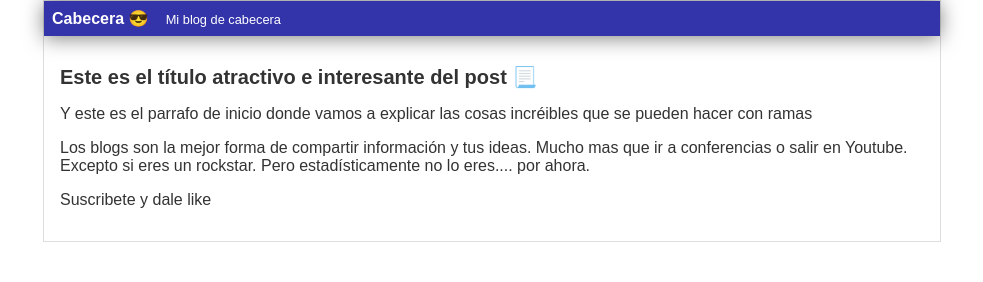
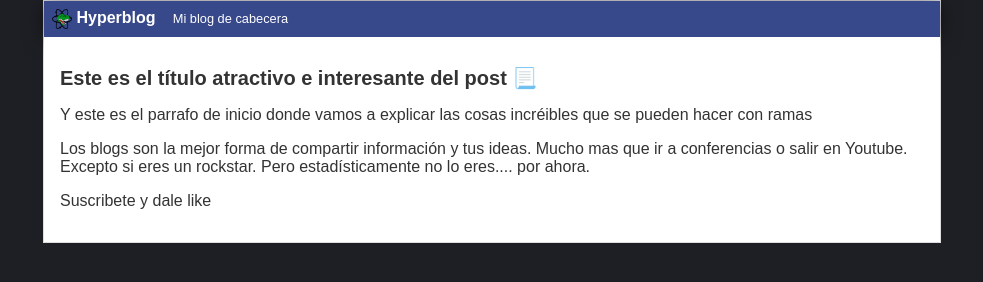
Before and after one commit to zearkiatos/hyperblog, a plain HTML site: page blogpost.html in a window 1280 px wide. Shown: the whole page, without its empty margins (148-1131 px from the left). Drawn offline with Linux system fonts and the light colour scheme.

Commit message:
Change background color and add new logo

```diff
--- a/blogpost.html
+++ b/blogpost.html
@@ -8,7 +8,8 @@
   <body>
     <div id="container">
       <div id="cabecera">
-        Cabecera 😎
+        <img id="logo" src="images/dinoGeek.png" />
+        Hyperblog
         <span id="tagline">Mi blog de cabecera</span>
       </div>
       <div id="post">
--- a/css/styles.css
+++ b/css/styles.css
@@ -1,19 +1,29 @@
-body {
+body
+{
+    background: #1e1f24;
+    color: #333;
     text-align: center;
-    font-family:"Arial";
-    color: #333;
+    font-family: Arial;
     font-size: 16px;
     margin: 0;
     padding: 0;
 }
-#cabecera {
-    background: #33a;
-    box-shadow: 0px 2px 20px 0px rgba(0, 0, 0, 0.5);
+#cabecera
+{
+    background: #37488b;
+    box-shadow: 0px 2px 20px 0px rgba(0,0,0,0.5);
     color: white;
     font-weight: bold;
     margin: 0;
     padding: 0.5em;
 }
+
+#cabecera #logo
+{
+    width: 20px;
+    vertical-align: middle;
+}
+
 #cabecera #tagline {
     padding: 0 0 0 1em;
     font-weight: normal;
@@ -32,5 +42,6 @@
 }
 
 #post {
+    background: white;
     padding: 1em;
 }
```
